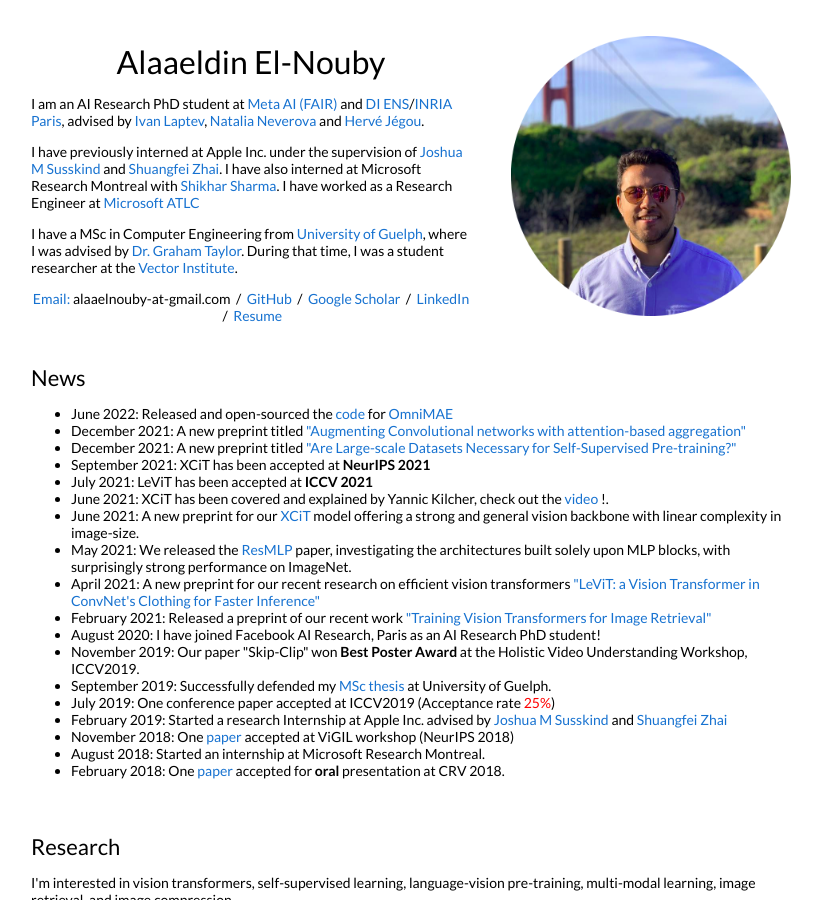
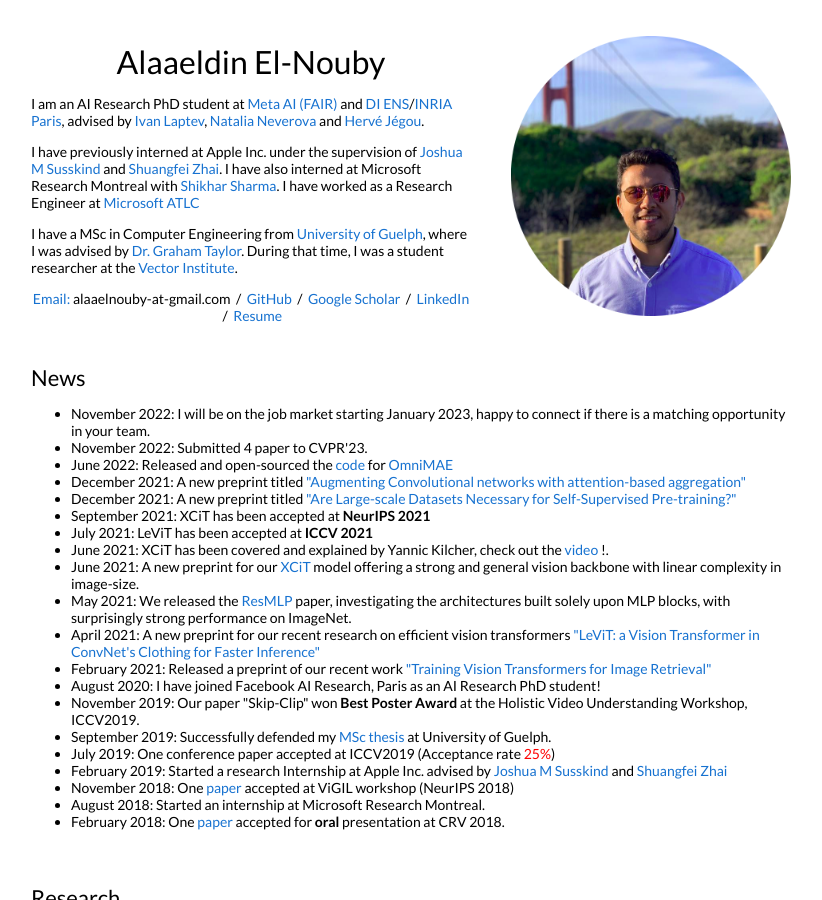
Before and after one commit to aelnouby/aelnouby.github.io, a Jekyll site: the page built from _posts/2022-05-5-omnimae.markdown, in a window 1280 px wide and 900 px high. Shown: the whole window, without its empty margins (229-1051 px from the left). Built offline with Jekyll 4.4.1, drawn with Linux system fonts in a browser that asks for light colours.

Commit message:
Update default.html

```diff
--- a/_layouts/default.html
+++ b/_layouts/default.html
@@ -82,6 +82,8 @@
             <td style="padding:2.5%;width:100%;vertical-align:middle">
               <h2>News</h2>
                 <ul>
+                  <li>November 2022: I will be on the job market starting January 2023, happy to connect if there is a matching opportunity in your team.</li>
+                  <li>November 2022: Submitted 4 paper to CVPR'23.</li>
                   <li>June 2022: Released and open-sourced the <a href="https://github.com/facebookresearch/omnivore">code</a> for  <a href="https://arxiv.org/abs/2206.08356">OmniMAE</a></li>
                   <li>December 2021: A new preprint titled <a href="https://arxiv.org/abs/2112.13692">"Augmenting Convolutional networks with attention-based aggregation"</a> </li>
                   <li>December 2021: A new preprint titled <a href="https://arxiv.org/abs/2112.10740">"Are Large-scale Datasets Necessary for Self-Supervised Pre-training?"</a> </li>
```
